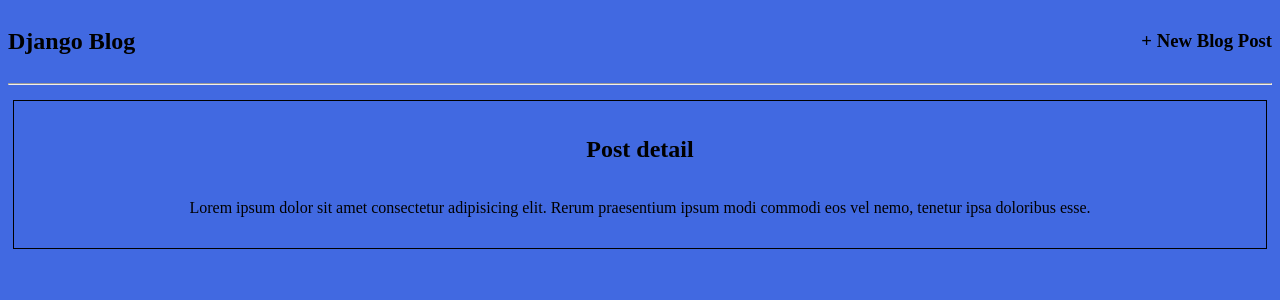
After one commit to kr0pa/mini-blog, a Django app: template templates/post_detail.html in a window 1280 px wide. The commit adds this page. Shown: the top 300 px of the page. Run offline with Django 5.2, Linux system fonts and the light colour scheme; the template is opened without the code that fills it, so the values that code supplies are empty.

Commit message:
update, add post_detail template

```diff
--- a/blog_app/views.py
+++ b/blog_app/views.py
@@ -7,4 +7,4 @@ class BlogView(View):
     def get(self, request):
         posts = Post.objects.all()
 
-        return render(request, "home.html")
+        return render(request, "home.html", {"posts": posts})
--- a/static/css/style.css
+++ b/static/css/style.css
@@ -17,6 +17,9 @@ main div {
   display: flex;
   flex-direction: column;
   align-items: center;
+  border: 1px solid black;
+  padding: 15px;
+  margin: 15px 5px;
 }
 
 main div p {
--- /dev/null
+++ b/templates/post_detail.html
@@ -0,0 +1,9 @@
+{% extends "base.html" %} {% block content %}
+<div>
+  <h2>Post detail</h2>
+  <p>
+    Lorem ipsum dolor sit amet consectetur adipisicing elit. Rerum praesentium
+    ipsum modi commodi eos vel nemo, tenetur ipsa doloribus esse.
+  </p>
+</div>
+{% endblock content %}
```
Also changed, not shown: templates/home.html (+4 -7 lines).
